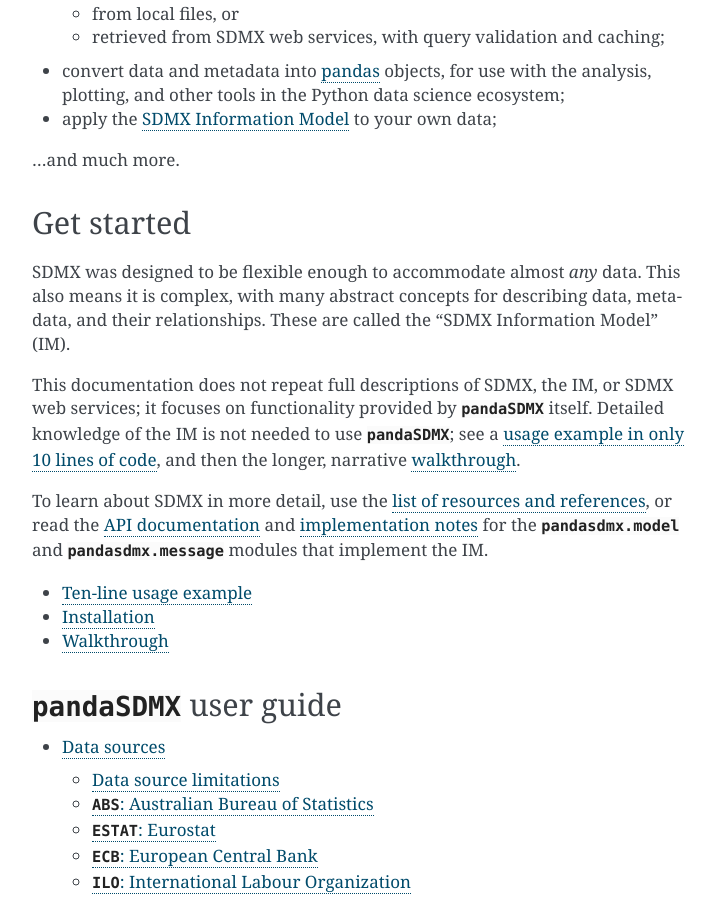
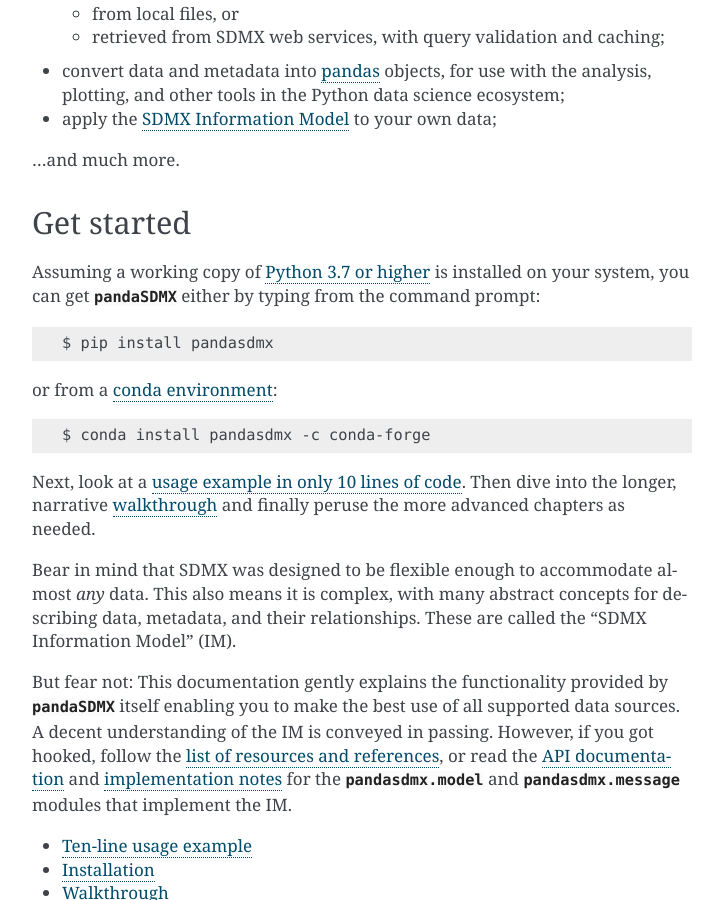
Before and after one commit to dr-leo/pandaSDMX, a Sphinx documentation site: the page built from doc/index.rst, in a window 1280 px wide and 900 px high, scrolled down 428 px. Shown: the whole window, without its empty margins (388-1111 px from the left). Built offline with Sphinx 7.4.7, drawn with Linux system fonts in a browser that asks for light colours; the version number is read from the project's files by our own code.

Commit message:
Add conda install to docs and badge to readme

```diff
--- a/README.rst
+++ b/README.rst
@@ -3,13 +3,19 @@
 
 .. image:: https://travis-ci.com/dr-leo/pandaSDMX.svg?branch=master
    :target: https://travis-ci.com/dr-leo/pandaSDMX
+   :alt: Travis-CI status
 .. image:: https://codecov.io/gh/dr-leo/pandaSDMX/branch/master/graph/badge.svg
    :target: https://codecov.io/gh/dr-leo/pandaSDMX
+   :alt: Codecov status
 .. image:: https://readthedocs.org/projects/pandasdmx/badge/?version=latest
    :target: https://pandasdmx.readthedocs.io/en/latest
    :alt: Documentation Status
 .. image:: https://img.shields.io/pypi/v/pandaSDMX.svg
    :target: https://pypi.org/project/pandaSDMX
+   :alt: PyPI
+.. image:: https://img.shields.io/conda/dn/conda-forge/pandasdmx.svg
+   :target: https://github.com/conda-forge/pandasdmx-feedstock
+   :alt: conda-forge
 
 `Source code @ Github <https://github.com/dr-leo/pandasdmx/>`_ —
 `Authors <AUTHORS>`_
--- a/doc/index.rst
+++ b/doc/index.rst
@@ -24,18 +24,34 @@
 Get started
 ===========
 
-SDMX was designed to be flexible enough to accommodate almost *any* data.
+Assuming  a working copy of `Python 3.7 or higher <https://www.python.org/downloads/>`_
+is installed on your system,
+you can get :mod:`pandaSDMX` either   by typing from the  command prompt::
+
+    $ pip install pandasdmx
+
+or from a `conda environment <https://www.anaconda.com/>`_::
+
+    $ conda install pandasdmx -c conda-forge
+
+Next, look at a
+:doc:`usage example in only 10 lines of code <example>`. Then dive into the longer, narrative :doc:`walkthrough <walkthrough>` and finally peruse   the more advanced chapters as needed.
+
+Bear in mind  that SDMX was designed to
+be flexible enough to accommodate almost *any* data.
 This also means it is complex, with many abstract concepts for describing data,
 metadata, and their relationships.
 These are called the “SDMX Information Model” (IM).
 
 .. _not-the-standard:
 
-This documentation does not repeat full descriptions of SDMX, the IM, or SDMX web services; it focuses on functionality provided by :mod:`pandaSDMX` itself.
-Detailed knowledge of the IM is not needed to use :mod:`pandaSDMX`; see a
-:doc:`usage example in only 10 lines of code <example>`, and then the longer, narrative :doc:`walkthrough <walkthrough>`.
-
-To learn about SDMX in more detail, use the :doc:`list of resources and references <resources>`, or read the :doc:`API documentation <api>` and :doc:`implementation notes <implementation>` for the :mod:`pandasdmx.model` and :mod:`pandasdmx.message` modules that  implement the IM.
+But fear not: This documentation  gently explains the
+functionality provided by :mod:`pandaSDMX` itself enabling you to make the
+best use of  all supported data sources.
+A decent understanding  of the IM is  conveyed in passing.
+However, if you got hooked,  follow the :doc:`list of resources and references <resources>`,
+or read the :doc:`API documentation <api>` and :doc:`implementation notes <implementation>`
+for the :mod:`pandasdmx.model` and :mod:`pandasdmx.message` modules that  implement the IM.
 
 .. toctree::
    :maxdepth: 1
--- a/doc/whatsnew.rst
+++ b/doc/whatsnew.rst
@@ -3,7 +3,7 @@
 What's new?
 ===========
 
-v1.0.0rc1 (2020-05-13)
+v1.0.0 (2020-05-15)
 -------------------------------
 
 - :mod:`pandasdmx.model` is reimplemented.
```
Also changed, not shown: doc/install.rst (+21 -10 lines).
